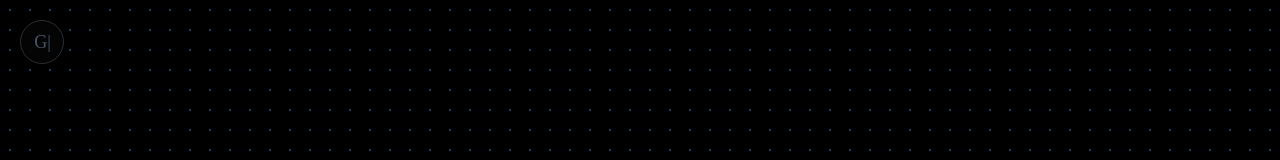
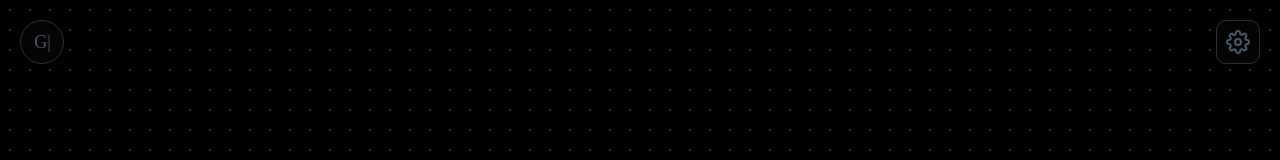
Before and after one commit to Johnson-Berisha/lenis-website, a Next.js app: page / in a window 1280 px wide. Shown: the top 160 px of the page. Built offline with nearby package versions, Linux system fonts and the light colour scheme; a web font is replaced by a local one.

Commit message:
la control panel

```diff
--- a/src/app/globals.css
+++ b/src/app/globals.css
@@ -55,7 +55,7 @@
   }
 }
 
-.menu {
+.menu, .control-panel {
   position: fixed;
   top: 20px;
   left: 20px;
@@ -76,6 +76,69 @@
   overflow: hidden;
   cursor: pointer;
   transition: width .35s cubic-bezier(.4,0,.2,1), backdrop-filter .3s;
+}
+
+.control-panel {
+  right: 20px;
+  left: auto;
+  color: #4a5669;
+  border-radius: 10px;
+  padding: 0;
+  transition: all .5s;
+}
+.control-panel .settings-icon {
+  width: 24px;
+  height: 24px;
+  display: flex;
+  align-items: center;
+  justify-content: center;
+}
+
+.control-panel:hover .settings-icon {
+  display: none;
+}
+
+.control-panel:hover {
+  width: 400px;
+  height: 220px;
+}
+
+.control-panel .cm-options {
+  display: none;
+  grid-template-columns: repeat(3, 1fr);
+  gap: 12px;
+  margin-left: 20px;
+}
+
+.control-panel:hover .cm-options {
+  display: grid;
+}
+
+.cm-options .cm-option,
+.cm-options .cm-option,
+.cm-options .cm-option {
+  background: rgba(40, 40, 40, 0.219);
+  padding: 10px;
+  border-radius: 8px;
+  width: fit-content;
+  color: #fff;
+  display: flex;
+  flex-direction: column;
+  gap: 6px;
+}
+
+.cm-options button {
+  background: #4a566993;
+  border: none;
+  color: white;
+  padding: 6px 10px;
+  width: fit-content;
+  border-radius: 5px;
+  cursor: pointer;
+}
+
+.cm-options button:hover {
+  background: #6c7a8a70;
 }
 
 .menu:hover {
--- a/src/app/page.js
+++ b/src/app/page.js
@@ -150,6 +150,41 @@
         <span className="logo">G|</span>
         <a className="item" href="#vertical">About</a>
       </header>
+      <header className="control-panel">
+        <div className="settings-icon">
+          <svg xmlns="http://www.w3.org/2000/svg" viewBox="0 0 24 24" width="24" height="24" fill="none" stroke="currentColor" strokeWidth="2" strokeLinecap="round" strokeLinejoin="round">
+          <circle cx="12" cy="12" r="3"/>
+          <path d="M19.4 15a1.65 1.65 0 0 0 .33 1.82l.06.06a2 2 0 1 1-2.83 2.83l-.06-.06a1.65 1.65 0 0 0-1.82-.33 1.65 1.65 0 0 0-1 1.51V21a2 2 0 1 1-4 0v-.09a1.65 1.65 0 0 0-1-1.51 1.65 1.65 0 0 0-1.82.33l-.06.06a2 2 0 1 1-2.83-2.83l.06-.06a1.65 1.65 0 0 0 .33-1.82 1.65 1.65 0 0 0-1.51-1H3a2 2 0 1 1 0-4h.09a1.65 1.65 0 0 0 1.51-1 1.65 1.65 0 0 0-.33-1.82l-.06-.06a2 2 0 1 1 2.83-2.83l.06.06a1.65 1.65 0 0 0 1.82.33H9a1.65 1.65 0 0 0 1-1.51V3a2 2 0 1 1 4 0v.09a1.65 1.65 0 0 0 1 1.51 1.65 1.65 0 0 0 1.82-.33l.06-.06a2 2 0 1 1 2.83 2.83l-.06.06a1.65 1.65 0 0 0-.33 1.82V9a1.65 1.65 0 0 0 1.51 1H21a2 2 0 1 1 0 4h-.09a1.65 1.65 0 0 0-1.51 1z"/>
+        </svg>
+        </div>
+        <div className="cm-options">
+        <div className="option1 cm-option">
+        <button>Option 1</button>
+        <p>Demo text 1</p>
+        </div>
+        <div className="option2 cm-option">
+          <button>Option 2</button>
+          <p>Demo text 2</p>
+        </div>
+        <div className="option3 cm-option">
+          <button>Option 3</button>
+          <p>Demo text 3</p>
+        </div>
+        <div className="option4 cm-option">
+        <button>Option 1</button>
+        <p>Demo text 1</p>
+        </div>
+        <div className="option5 cm-option">
+          <button>Option 2</button>
+          <p>Demo text 2</p>
+        </div>
+        <div className="option6 cm-option">
+          <button>Option 3</button>
+          <p>Demo text 3</p>
+        </div>
+        </div>
+
+      </header>
 
       <div className="welcome-screen">
         <h1
```
